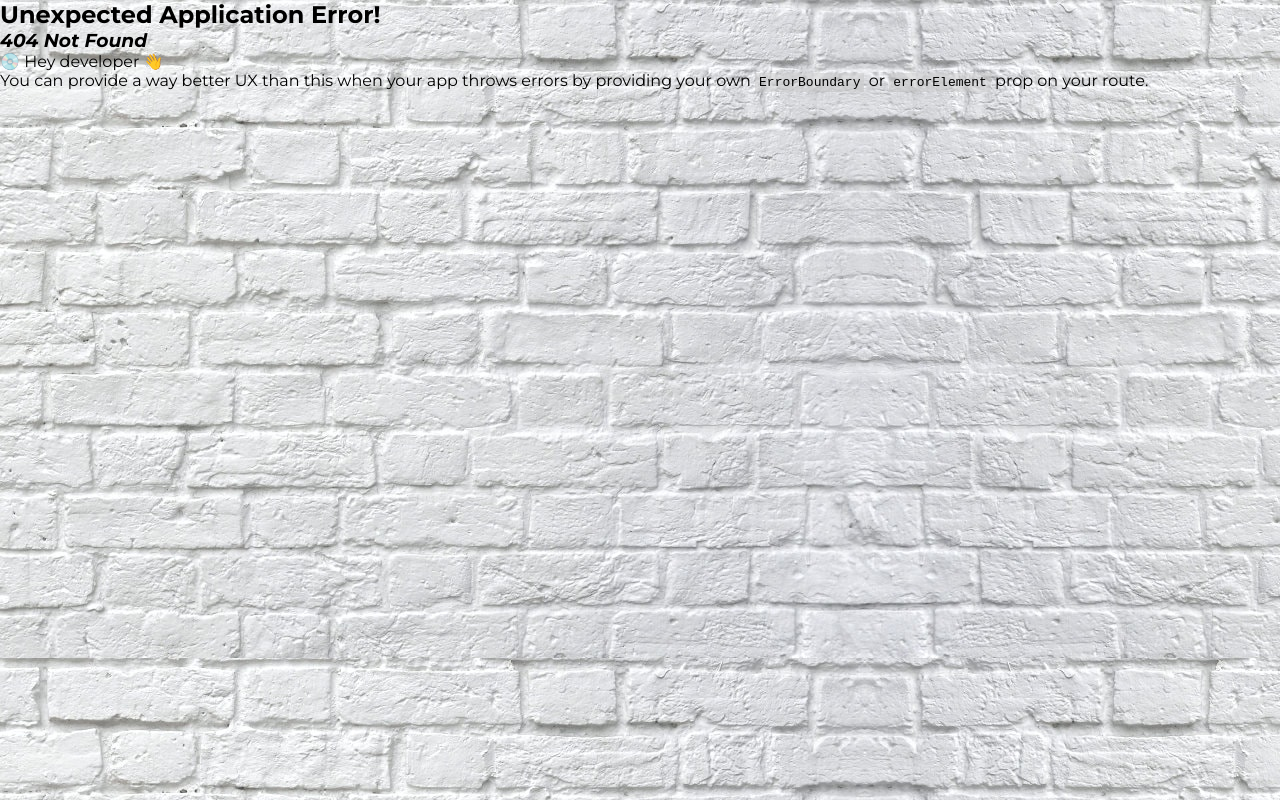
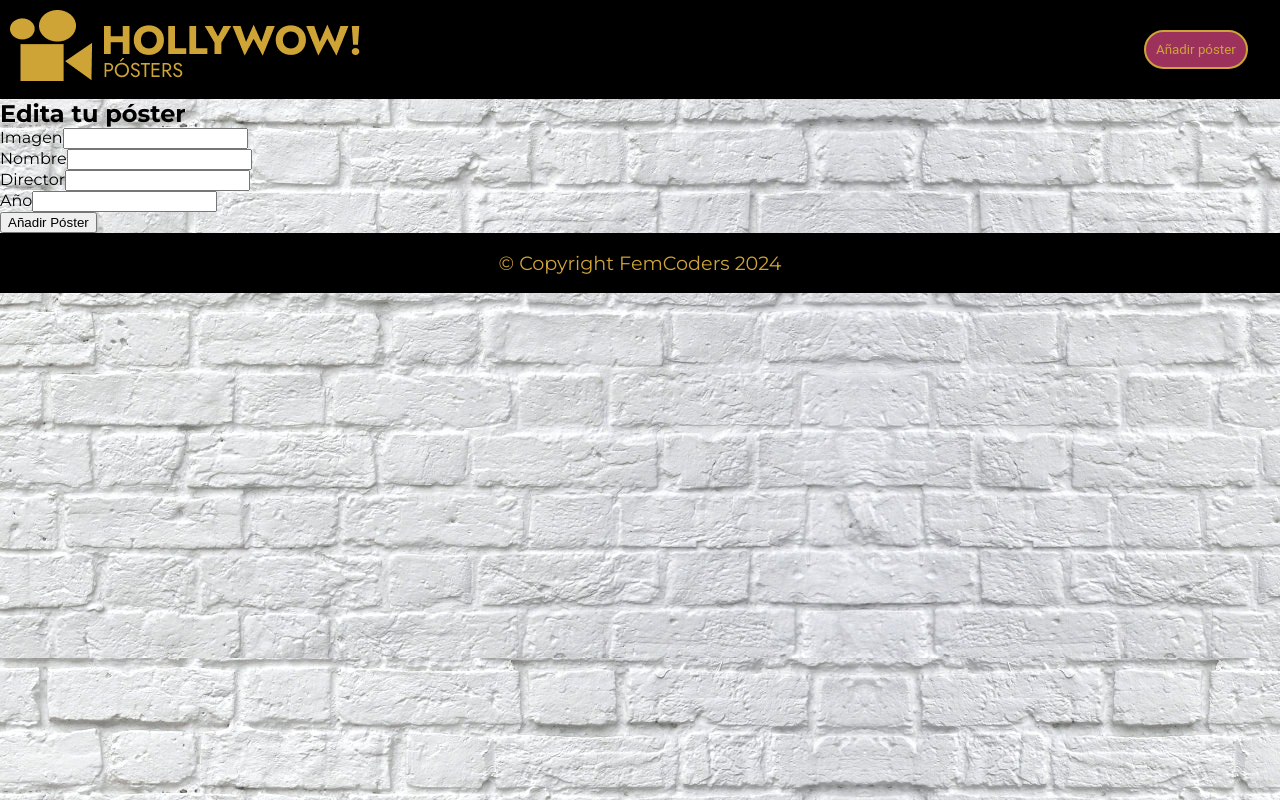
Before and after one commit to DesireeCSilva/Hollywow-app, a React (Vite) app: page /update in a window 1280 px wide. Before the commit this address had no page. Built offline with nearby package versions, Linux system fonts and the light colour scheme.

Commit message:
changes in UpdateForm router

```diff
--- a/src/pages/UpdateForm.jsx
+++ b/src/pages/UpdateForm.jsx
@@ -16,7 +16,7 @@ const UpdateForm = () => {
 
     return (
         <div>
-            <h2>Añade un nuevo póster</h2>
+            <h2>Edita tu póster</h2>
             <form onSubmit={handleSubmit(onSubmit)}>
                 <div>
                     <label>Imagen</label>
--- a/src/router/router.jsx
+++ b/src/router/router.jsx
@@ -21,7 +21,7 @@ export const router = createBrowserRouter([
                 element: <CreateForm/>
             },
             {
-                path: "/update/:id",
+                path: "/update",
                 element: <UpdateForm/>
             },
         ]
```
